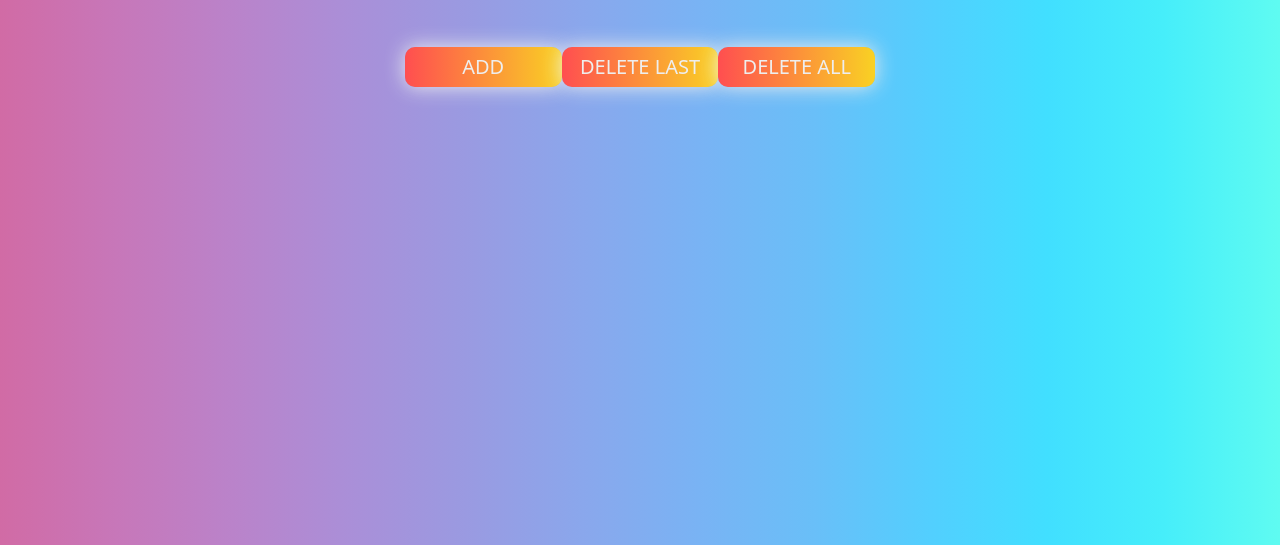
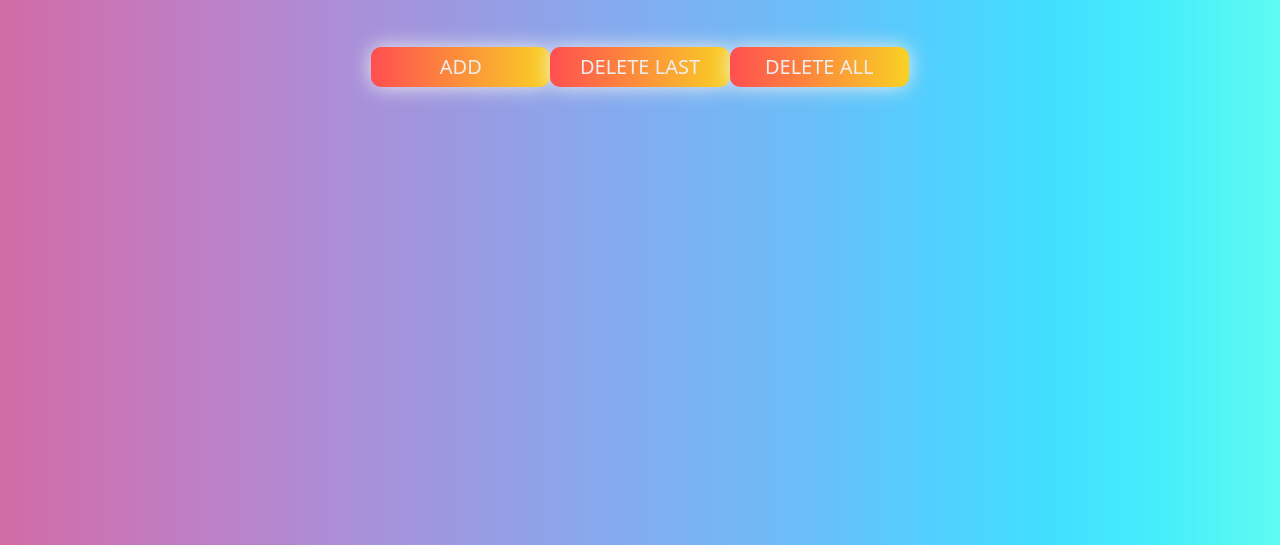
Before and after one commit to HelenSE/to_do_list, a plain HTML site: page index.html in a window 1280 px wide. Shown: the part 255-800 px from the top of the page. Drawn offline with nearby package versions, Linux system fonts and the light colour scheme.

Commit message:
Update style.css

```diff
--- a/style.css
+++ b/style.css
@@ -54,8 +54,8 @@ body {
 
 .header__buttons {
   display: flex;
-  justify-content: space-around;
-  width: 70%;
+  justify-content: space-between;
+  width: 80%;
 }
 
 .header__button {
```
